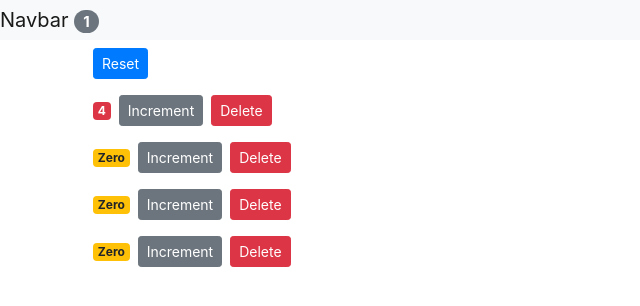
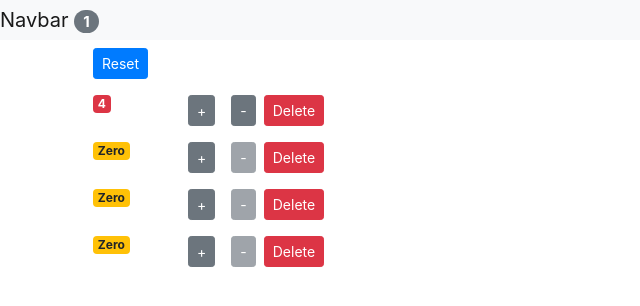
Before and after one commit to mirooooo/react-app, a React (Create React App) app: page / in a window 1280 px wide. Shown: the top 306 px of the page, without its empty margins (0-640 px from the left). Built offline with nearby package versions, Linux system fonts and the light colour scheme.

Commit message:
Creating Decrement button and functionallyty

```diff
--- a/src/App.js
+++ b/src/App.js
@@ -28,6 +28,11 @@
     ]
   };
 
+  constructor(props) {
+    super(props);
+    console.log('App - Constructor');
+  }
+
 
 
   //   Aways use Arrow Function to Bind Event Handlers
@@ -37,6 +42,17 @@
     counters[index] = { ...counter
     };
     counters[index].value++;
+    this.setState({
+      counters
+    });
+  };
+
+  handleDecrement = counter => {
+    const counters = [...this.state.counters];
+    const index = counters.indexOf(counter);
+    counters[index] = { ...counter
+    };
+    counters[index].value--;
     this.setState({
       counters
     });
@@ -79,6 +95,10 @@
       onIncrement = {
         this.handleIncrement
       }
+      onDecrement = {
+        this.handleDecrement
+      }
+
       onDelete = {
         this.handleDelete
       }
--- a/src/components/counter.jsx
+++ b/src/components/counter.jsx
@@ -5,23 +5,33 @@
   //     value: this.props.counter.value
   //   };
 
-
   render() {
     return (
-      <div>
+      <div className="row">
+        <div className="col-1">
           <span className={this.getBadgeClasses()}>{this.formatCount()}</span>
+        </div>
+        <div className="col">
           <button
             onClick={() => this.props.onIncrement(this.props.counter)}
-          className="btn btn-secondary btn-sm"
+            className="btn btn-secondary btn-sm m-2"
           >
-          Increment
+            +
+          </button>
+          <button
+            onClick={() => this.props.onDecrement(this.props.counter)}
+            className="btn btn-secondary btn-sm m-2"
+            disabled={this.props.counter.value === 0 ? "disabled" : ""}
+          >
+            -
           </button>
           <button
             onClick={() => this.props.onDelete(this.props.counter.id)}
-          className="btn btn-danger btn-sm m-2"
+            className="btn btn-danger btn-sm"
           >
             Delete
           </button>
+        </div>
       </div>
     );
   }
--- a/src/components/counters.jsx
+++ b/src/components/counters.jsx
@@ -3,7 +3,13 @@
 
 class Counters extends Component {
   render() {
-    const { onReset, counters, onDelete, onIncrement } = this.props;
+    const {
+      onReset,
+      counters,
+      onDelete,
+      onIncrement,
+      onDecrement
+    } = this.props;
     return (
       <div>
         <button onClick={onReset} className="btn btn-primary btn-sm m-2">
@@ -15,6 +21,7 @@
             key={counter.id}
             onDelete={onDelete}
             onIncrement={onIncrement}
+            onDecrement={onDecrement}
             counter={counter}
           />
         ))}
```
Lines whose indentation alone changed are shown as unchanged.
